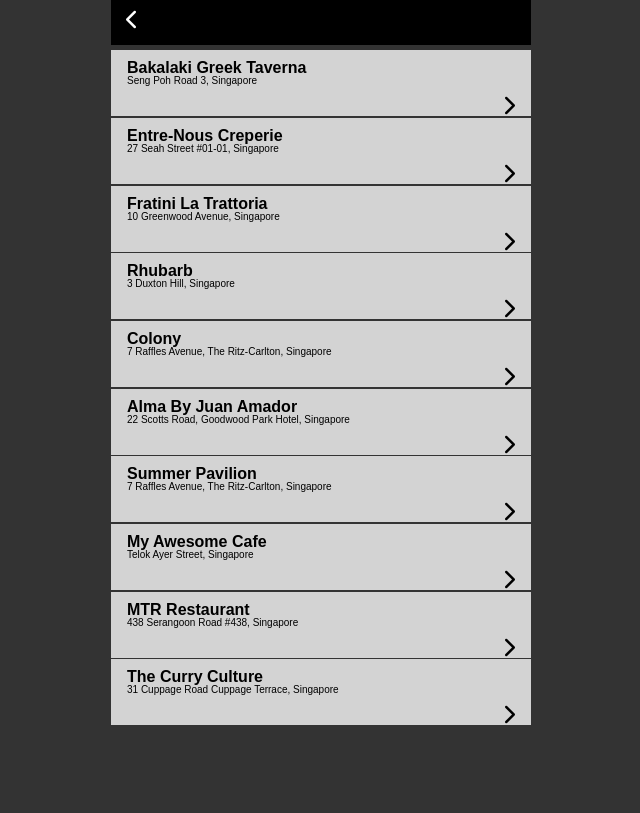
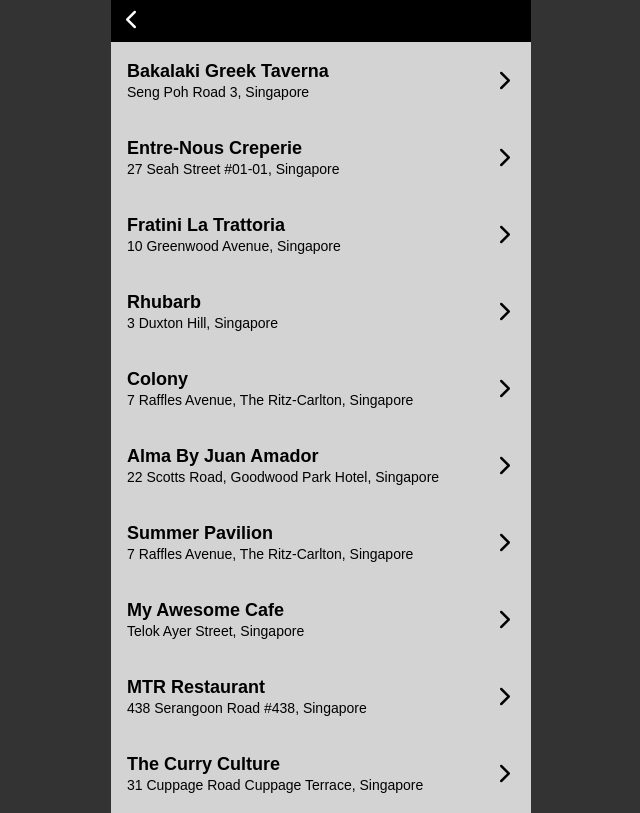
Before and after one commit to ellamignon/10-css-box-model, a plain HTML site: page index.html in a window 1280 px wide. Shown: the whole page, without its empty margins (319-959 px from the left). Drawn offline with Linux system fonts and the light colour scheme.

Commit message:
revised file

```diff
--- a/css/style.css
+++ b/css/style.css
@@ -1,6 +1,7 @@
 *, *:before, *:after {
   box-sizing: border-box;
 }
+
 body {
   background-color: #333;
   font-family: sans-serif;
@@ -8,8 +9,8 @@
 }
 
 .container {
+  width: 420px;
   margin: 0 auto;
-  width: 420px;
 }
 
 nav {
@@ -19,14 +20,20 @@
   position: fixed;
   width: 420px;
 }
+.restaurant-list {
+  border-bottom: 1px;
+  border-style: solid;
+  border-color: lightgray;
+  padding-top: 10%;
+}
 
 .location-box {
+  position: relative;
   box-sizing: border-box;
   background-color: lightgray;
   width: 420px;
-  margin-bottom: 0.4%;
-  padding-top: : 20px;
-  padding-bottom: 20px;
+  padding-top: 10px;
+  padding-bottom: 10px;
 }
 
 .content {
@@ -40,22 +47,25 @@
 }
 
 .arrow {
-  box-sizing: border-box;
-  float: right;
-  padding-right: 16px;
-  padding-top: 0;
+  position: absolute;
+  right: 5%;
+  top: 50%;
+  margin-top: -10px;
 
 }
 
 h1 {
   font-family: sans-serif;
-  font-size: 16px;
+  font-size: 18px;
   font-weight: bold;
 }
-h3:hover {
+
+h3 {
+  font-family: sans-serif;
+  font-size: 14px;
+  margin-top: 5px;
+}
+
+.location-box:hover {
   background-color: gold;
 }
-
-.restaurant-list {
-  padding-top: 12%;
-}
```
